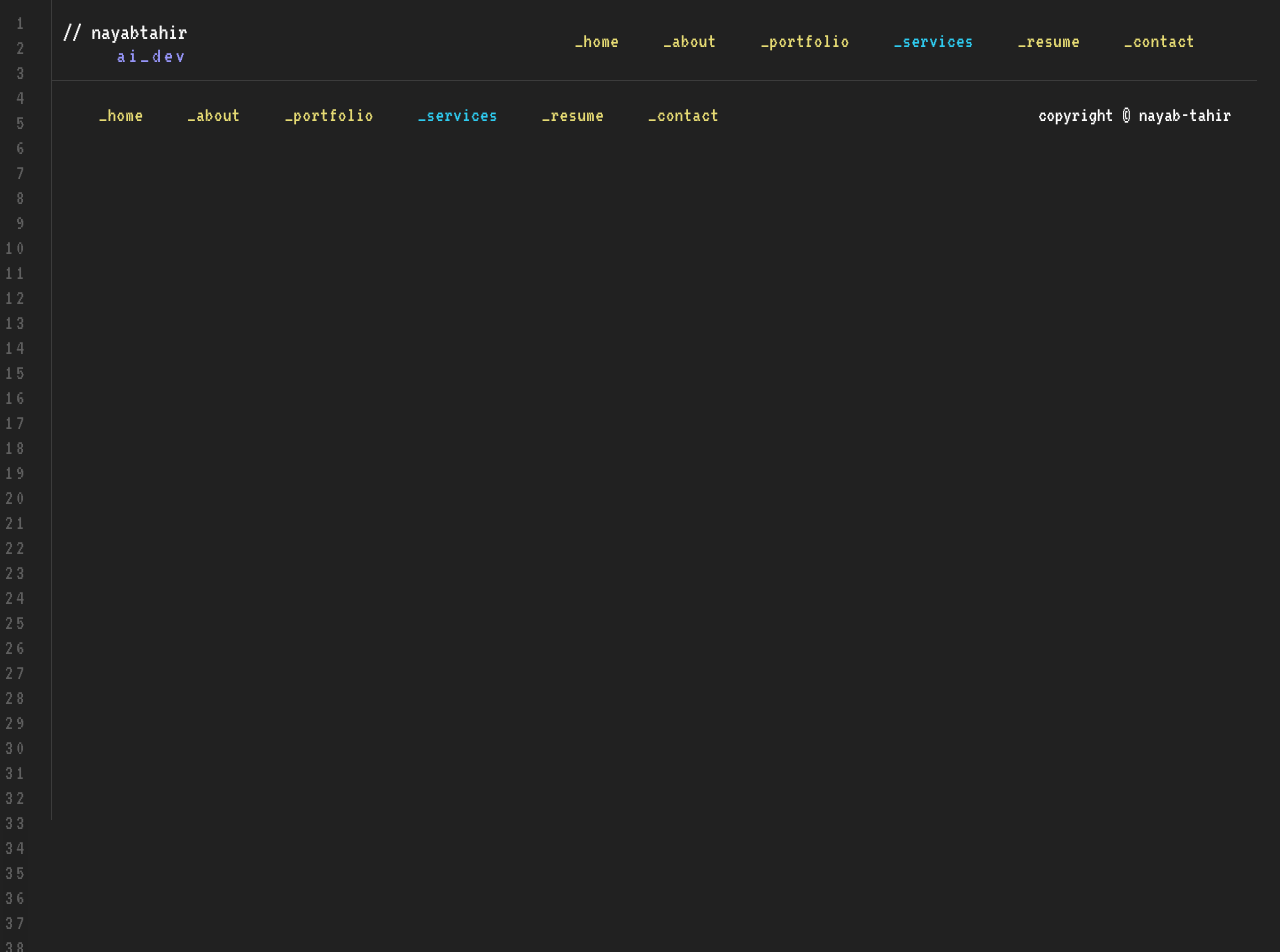
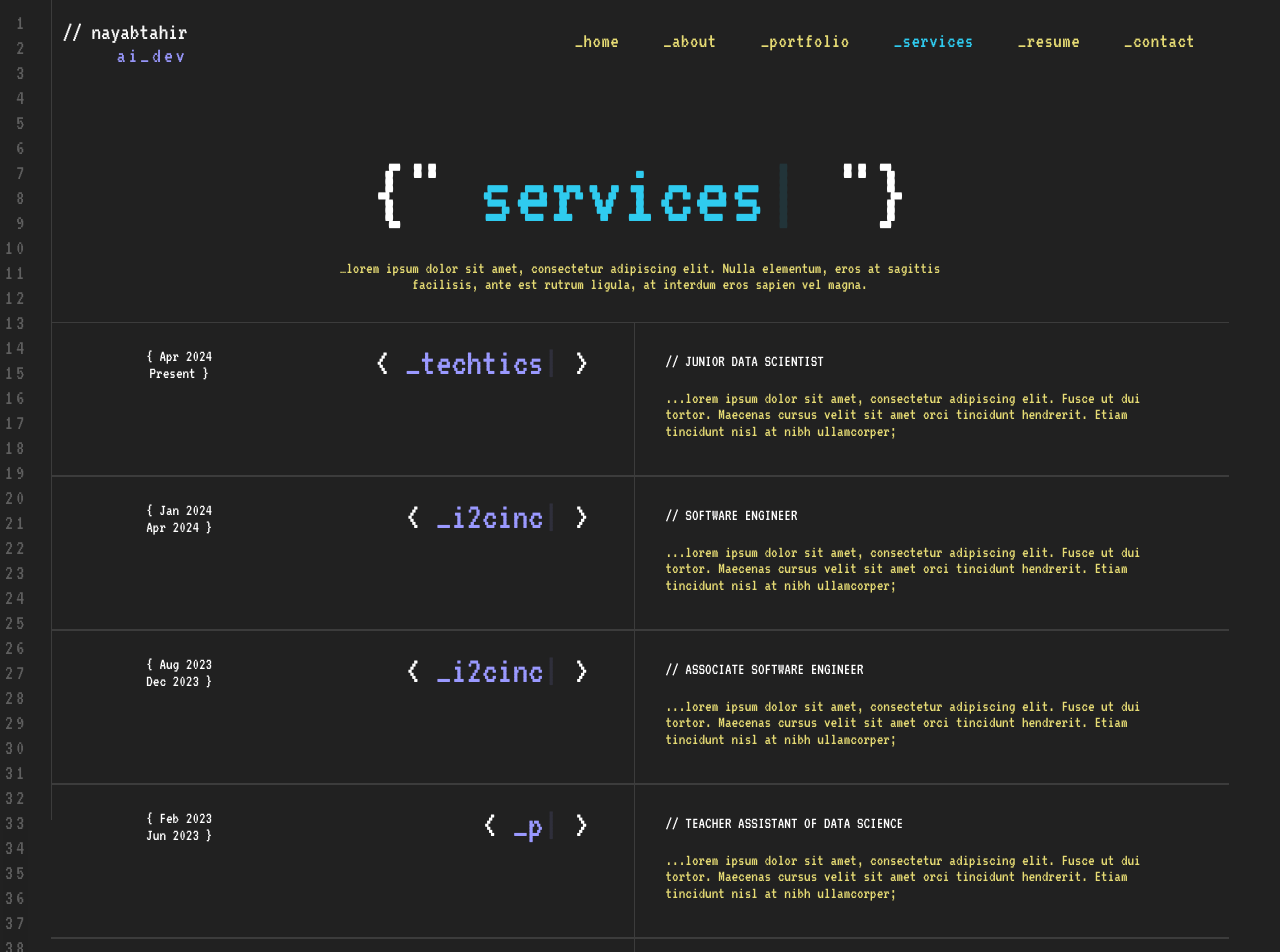
Before and after one commit to Nayab-Tahir/nayab-portfolio, a React (Vite) app: page /nayab-portfolio/services in a window 1280 px wide. Shown: the top 952 px of the page. Before the commit the page ends 800 px from the top, so only its background shows below. Built offline with nearby package versions, Linux system fonts and the light colour scheme.

Commit message:
Dummpy text replaced

```diff
--- a/src/App.jsx
+++ b/src/App.jsx
@@ -4,6 +4,7 @@ import Header from "./components/Header/Header";
 import HomePage from "./Pages/HomePage";
 import ResumePage from "./Pages/ResumePage";
 import AboutPage from "./Pages/AboutPage";
+import ServicesPage from "./Pages/ServicesPage";
 import Footer from "./components/Footer/Footer";
 import { Route, Routes } from "react-router-dom";
 
@@ -14,8 +15,9 @@ export default function App() {
       <Header />
       <Routes>
         <Route path="/nayab-portfolio/" element={<HomePage />} />
+        <Route path="/nayab-portfolio/about" element={<AboutPage />} />
+        <Route path="/nayab-portfolio/services" element={<ServicesPage />} />
         <Route path="/nayab-portfolio/resume" element={<ResumePage />} />
-        <Route path="/nayab-portfolio/about" element={<AboutPage />} />
       </Routes>
       <Footer />
     </>
--- /dev/null
+++ b/src/Pages/ServicesPage.jsx
@@ -0,0 +1,15 @@
+import ServicesIntroModule from "../components/Modules/ServicesIntroModule";
+import ExperienceModule from "../components/Modules/ExperienceModule";
+import ContactModule from "../components/Modules/ContactModule";
+import "./Pages.css";
+
+const ServicesPage = () => {
+    return (
+      <div className="content-page">
+        <ServicesIntroModule />
+        <ContactModule />
+      </div>
+    );
+  };
+
+  export default ServicesPage;
--- /dev/null
+++ b/src/components/Modules/ServicesIntroModule.jsx
@@ -0,0 +1,12 @@
+import Module from "../../UI/Module";
+import ServicesIntroSection from "../Sections/ServicesSection/ServicesIntroSection";
+
+const ServicesIntroModule = () => {
+  return (
+    <Module>
+      <ServicesIntroSection />
+    </Module>
+  );
+};
+
+export default ServicesIntroModule;
--- a/src/components/Sections/AboutMeSection/AboutDetailedSection.jsx
+++ b/src/components/Sections/AboutMeSection/AboutDetailedSection.jsx
@@ -6,9 +6,9 @@ import "./AboutMeSection.css";
 const headingList = ["about_me"];
 const desc = {
   "short-desc":
-    "...I have over 12 years of experience in web development, with a strong background in both front-end and back-end technologies. Nullam facilisis mollis mauris, vitae mollis leo viverra eu. In cursus commodo interdum;",
+    "...I have 9 months of experience transitioning from Fintech Java development to Junior Data Scientist, I hold a BS in Software Engineering, specializing in machine learning and deep learning with a profound passion;",
   "detailed-desc":
-    "…lorem ipsum dolor sit amet, consectetur adipiscing elit. Nullam facilisis mollis mauris, vitae mollis leo viverra eu. In cursus commodo interdum. Duis vitae ex massa. Quisque luctus diam at mi mollis mollis. Proin nec ex non lectus molestie laoreet sollicitudin auctor urna. Suspendisse varius diam vel egestas finibus. Fusce vel aliquet lectus. Nulla dapibus, turpis nec sodales congue, lectus ipsum vehicula massa, nec pulvinar.",
+    "…With a background in BS Software Engineering, my proficiency spans Python, Java, C/C++, and frameworks such as TensorFlow, Keras, scikit-learn, matplotlib, seaborn, as I eagerly embrace the diverse realms of data science. My experience includes working on a MERN stack project during my final year. I have also completed Coursera Specializations in machine learning and deep learning, further solidifying my expertise in these areas.",
 };
 
 const AboutDetailedSection = () => {
--- a/src/components/Sections/ContactSection/ContactSection.jsx
+++ b/src/components/Sections/ContactSection/ContactSection.jsx
@@ -9,7 +9,7 @@ const ContactSection = () => {
       <SectionHead
         symbol="*"
         title="contact_me"
-        intro="Lorem ipsum, dolor sit amet consectetur adipisicing elit. Dolores praesentium veniam vero doloremque corrupti earum."
+        intro="Feel free to reach out to discuss potential collaborations, projects, or any exciting opportunities ahead!"
       />
       <div className="contact-container">
         <div className="form-container">
--- /dev/null
+++ b/src/components/Sections/ServicesSection/ServicesIntroSection.jsx
@@ -0,0 +1,80 @@
+import Section from "../../../UI/Section/Section";
+import SHeadIntro from "../../../UI/Section/SHeadIntro";
+import AnimatedHeading from "../../../UI/AnimatedHeading";
+import useAnimateTextList from "../../../Hooks/useAnimateTextList";
+import ExperienceRow from "../../../UI/ExperienceRow";
+import "./ServicesSection.css";
+
+const headingList = ["services"];
+const servicesIntro =
+  "…lorem ipsum dolor sit amet, consectetur adipiscing elit. Nulla elementum, eros at sagittis facilisis, ante est rutrum ligula, at interdum eros sapien vel magna.";
+  const services = [
+    {
+      startDate: "Apr 2024",
+      endDate: "Present",
+      companyName: "techtics.ai",
+      position: "JUNIOR DATA SCIENTIST",
+      description:
+        "...lorem ipsum dolor sit amet, consectetur adipiscing elit. Fusce ut dui tortor. Maecenas cursus velit sit amet orci tincidunt hendrerit. Etiam tincidunt nisl at nibh ullamcorper;",
+    },
+    {
+      startDate: "Jan 2024",
+      endDate: "Apr 2024",
+      companyName: "i2cinc",
+      position: "SOFTWARE ENGINEER",
+      description:
+        "...lorem ipsum dolor sit amet, consectetur adipiscing elit. Fusce ut dui tortor. Maecenas cursus velit sit amet orci tincidunt hendrerit. Etiam tincidunt nisl at nibh ullamcorper;",
+    },
+    {
+      startDate: "Aug 2023",
+      endDate: "Dec 2023",
+      companyName: "i2cinc",
+      position: "ASSOCIATE SOFTWARE ENGINEER",
+      description:
+        "...lorem ipsum dolor sit amet, consectetur adipiscing elit. Fusce ut dui tortor. Maecenas cursus velit sit amet orci tincidunt hendrerit. Etiam tincidunt nisl at nibh ullamcorper;",
+    },
+    {
+      startDate: "Feb 2023",
+      endDate: "Jun 2023",
+      companyName: "pucit",
+      position: "TEACHER ASSISTANT OF DATA SCIENCE",
+      description:
+        "...lorem ipsum dolor sit amet, consectetur adipiscing elit. Fusce ut dui tortor. Maecenas cursus velit sit amet orci tincidunt hendrerit. Etiam tincidunt nisl at nibh ullamcorper;",
+    },
+    {
+      startDate: "Mar 2022",
+      endDate: "Sep 2022",
+      companyName: "pucit",
+      position: "TEACHER ASSISTANT OF WEV DEVELOPMENT",
+      description:
+        "...lorem ipsum dolor sit amet, consectetur adipiscing elit. Fusce ut dui tortor. Maecenas cursus velit sit amet orci tincidunt hendrerit. Etiam tincidunt nisl at nibh ullamcorper;",
+    },
+  ];
+
+
+const ServicesIntroSection = () => {
+  const heading = useAnimateTextList(headingList);
+
+  return (
+    <Section>
+      <div >
+        <AnimatedHeading content={heading} color="#2fcbef" size="7vw" />
+        <div className="head-container">
+          <SHeadIntro intro={servicesIntro} />
+        </div>
+      </div>
+      {services.map((experience, index) => (
+        <ExperienceRow
+          key={index}
+          startDate={experience.startDate}
+          endDate={experience.endDate}
+          companyName={experience.companyName}
+          position={experience.position}
+          description={experience.description}
+        />
+      ))}
+    </Section>
+  );
+};
+
+export default ServicesIntroSection;
--- a/src/components/Sections/ServicesSection/ServicesSection.jsx
+++ b/src/components/Sections/ServicesSection/ServicesSection.jsx
@@ -15,7 +15,7 @@ const ServicesSection = () => {
       <SectionHead
         symbol="#"
         title="services"
-        intro="...lorem ipsum dolor sit amet, consectetur adipiscing elit. Ut elit tellus, luctus nec ullamcorper mattis."
+        intro="...Transforming raw data into actionable insights through cutting-edge techniques and personalized strategies tailored to your unique business needs."
         withPaddingBottom={true}
       />
       <div className="services">
--- a/src/components/Sections/SkillsSection/SkillsSection.jsx
+++ b/src/components/Sections/SkillsSection/SkillsSection.jsx
@@ -40,7 +40,7 @@ const SkillsSection = () => {
       <SectionHead
         symbol="~"
         title="skills"
-        intro="...lorem ipsum dolor sit amet, consectetur adipiscing elit. Ut elit tellus, luctus nec ullamcorper mattis."
+        intro="...Transforming raw data into actionable insights through cutting-edge techniques and personalized strategies tailored to your unique business needs."
         withPaddingBottom={true}
       />
       {skills.map((skillpair) => (
```
Also changed, not shown: src/components/Sections/SkillsSection/DrivingSkillsSection.jsx (+12 -12 lines).
